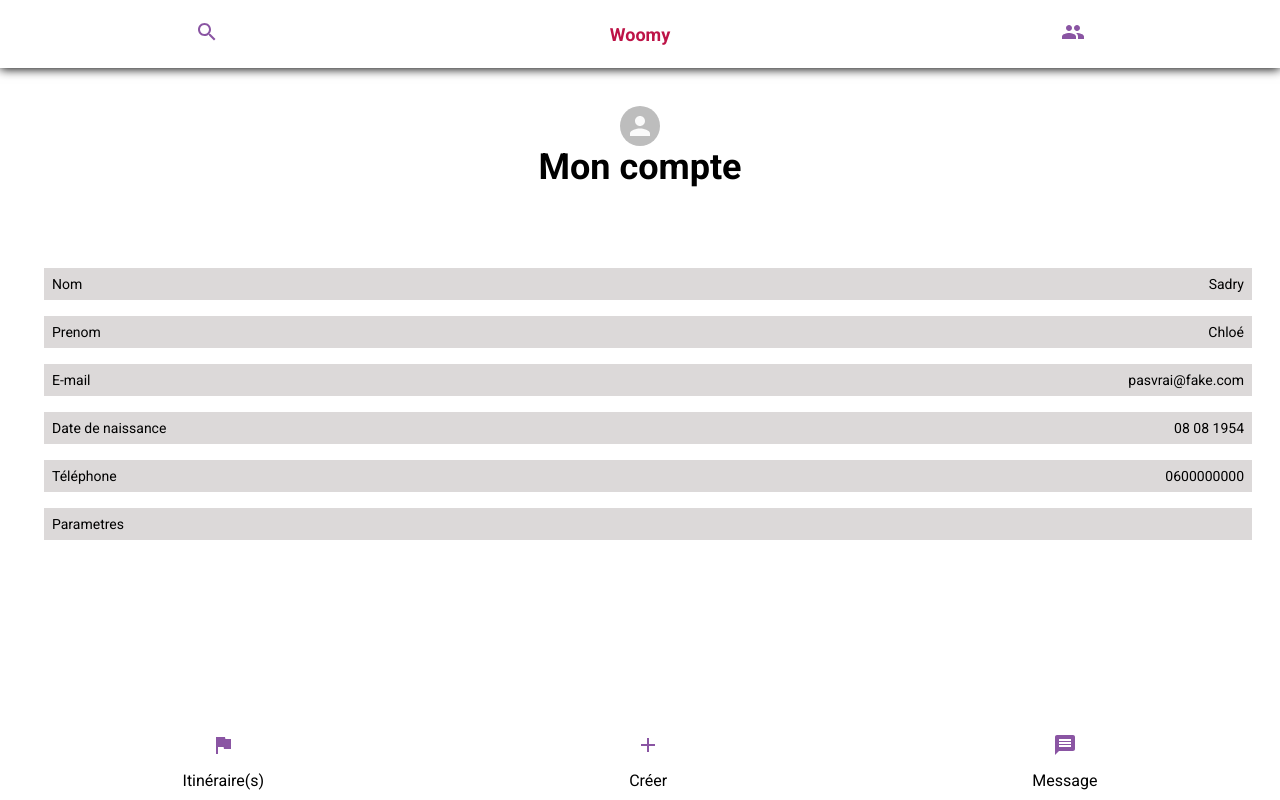
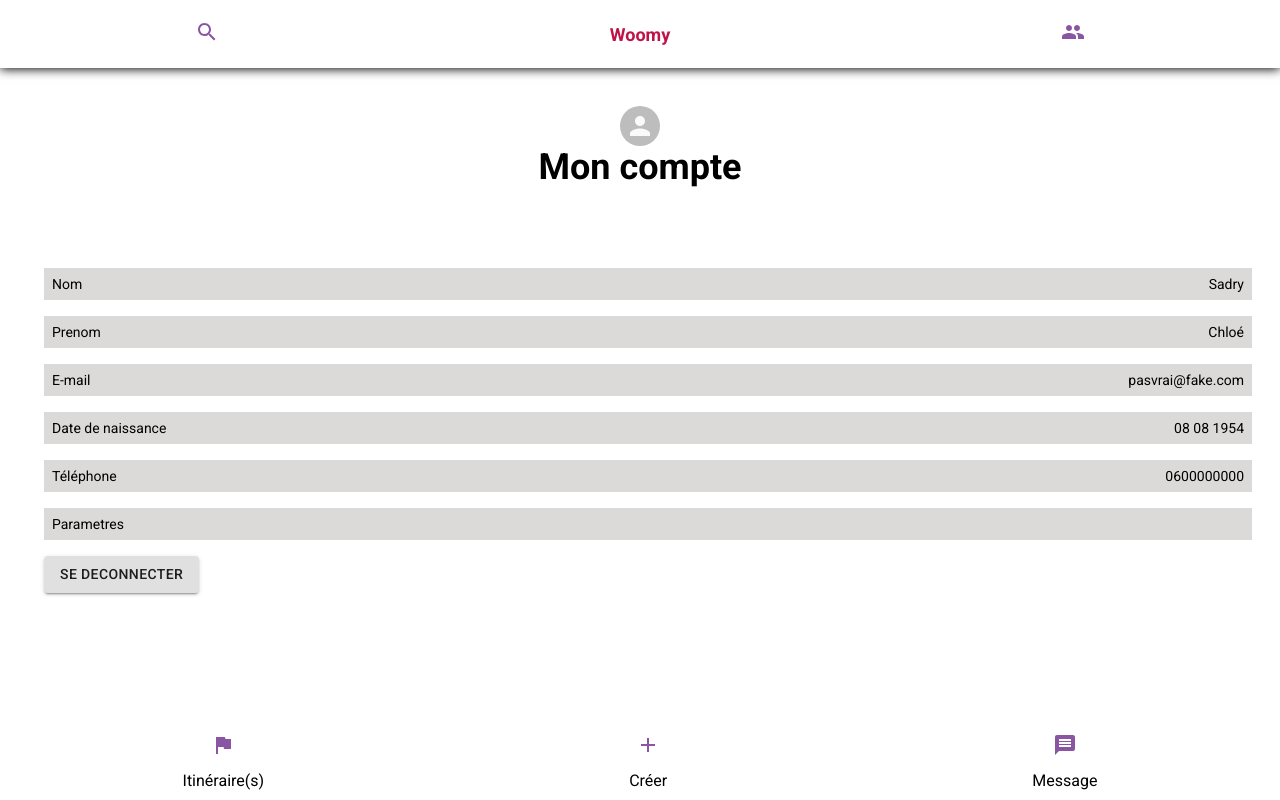
Before and after one commit to TheScriptoMax/woomy, a React (Create React App) app: page /account in a window 1280 px wide. Built offline with nearby package versions, Linux system fonts and the light colour scheme.

Commit message:
logout-button on profile

```diff
--- a/src/components/Account/Account.jsx
+++ b/src/components/Account/Account.jsx
@@ -1,5 +1,6 @@
 /// ----- Material UI ----- ///
 import { Avatar } from '@material-ui/core';
+import Button from '@material-ui/core/Button';
 
 /// ----- CSS ----- ///
 import './account.css';
@@ -54,6 +55,10 @@ function Account() {
                     </div>
                 </div>
             </Link>
+            <div className="button-bot-account">
+                <Button variant="contained"> Se deconnecter </Button>
+            </div>
+
         </div>
       </div>
     );
--- a/src/components/Account/account.css
+++ b/src/components/Account/account.css
@@ -29,3 +29,8 @@
     flex-direction: column;
     align-items: center;
 }
+
+
+.button-bot-account{
+    margin-top:1rem;
+}
--- a/src/components/CowalkingList/CowalkingList.jsx
+++ b/src/components/CowalkingList/CowalkingList.jsx
@@ -16,9 +16,7 @@ const axiosInstance = axios.create({
 })
 
 function CowalkingList () {
-
     const [cowalks,setCowalks] = useState([])
-
     const getCowalks = async () => {
         const res = await axiosInstance.get('/cowalk')
         setCowalks(res.data)
@@ -31,8 +29,6 @@ function CowalkingList () {
     },[])
 
     return (
-
-
         <div className="container">
 
             <ul className='cowalkingList'>
@@ -42,7 +38,6 @@ function CowalkingList () {
             </ul>
         </div>
 
-
     )
 }
 
--- a/src/components/Notification-card/Notif-card.jsx
+++ b/src/components/Notification-card/Notif-card.jsx
@@ -30,9 +30,7 @@ function NotificationCard() {
             <div className="container-button">
                 <Button variant="contained">Accepter</Button>
             </div>
-
         </div>
     );
   }
-
   export default NotificationCard;
```
